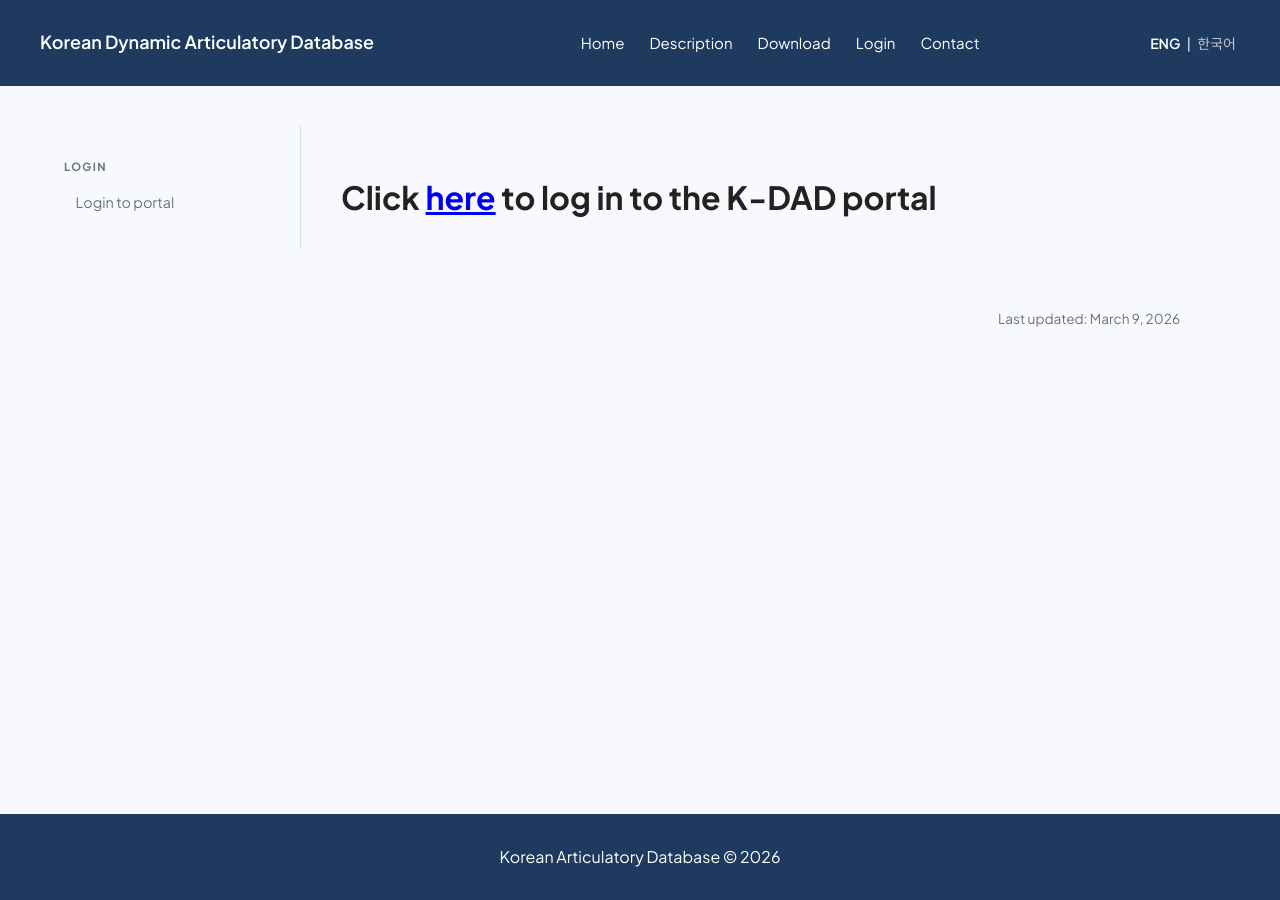
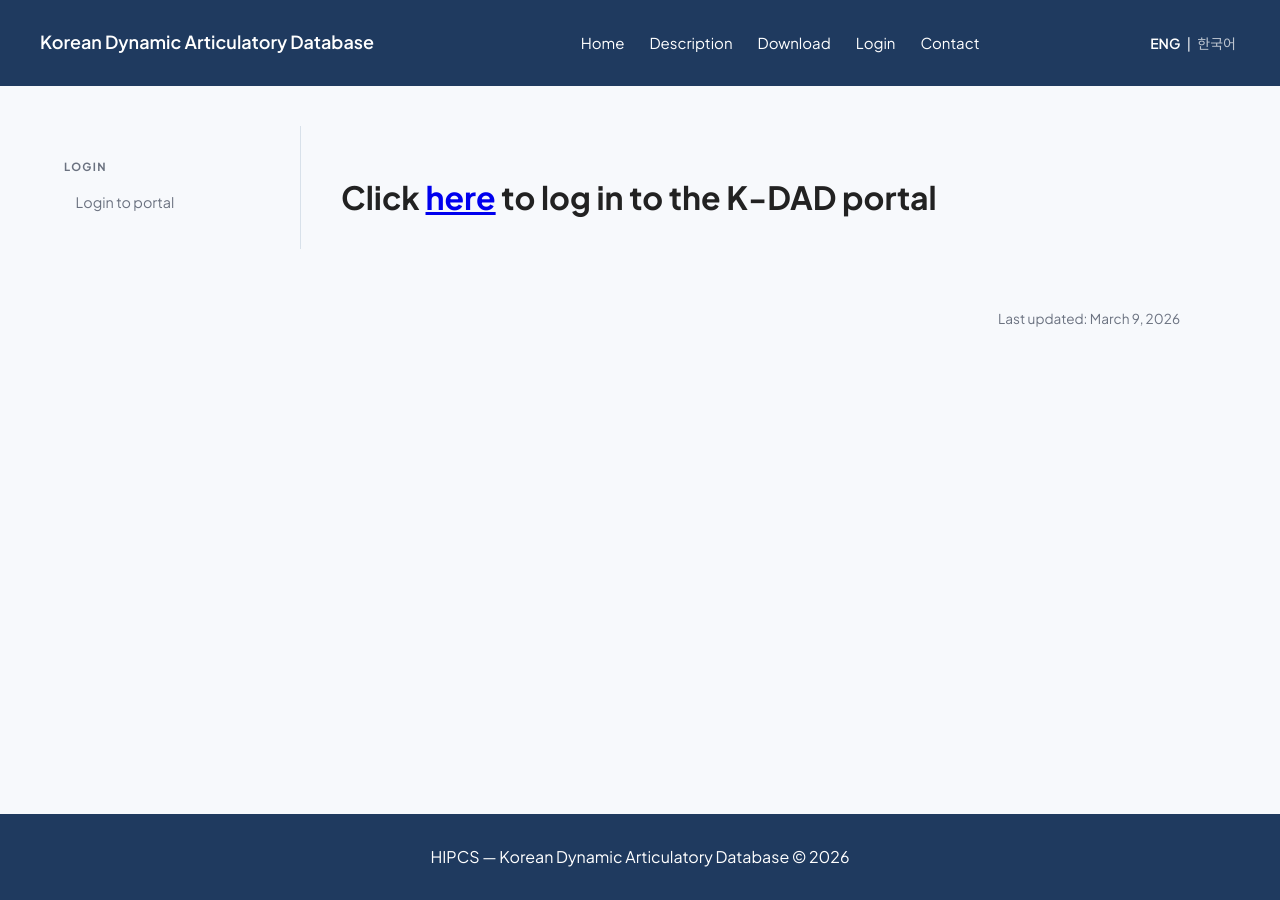
Before and after one commit to jiyoungj/jiyoungj.github.io, a Jekyll site: the page k-dad_demo/login.html, which Jekyll copies as it is, in a window 1280 px wide. Built offline with Jekyll 4.4.1, drawn with Linux system fonts in a browser that asks for light colours.

Commit message:
Update login.html

```diff
--- a/k-dad_demo/login.html
+++ b/k-dad_demo/login.html
@@ -23,9 +23,9 @@
     </ul>
 
     <div class="lang-toggle">
-        <a href="index.html" class="active">ENG</a>
+        <a href="login.html" class="active">ENG</a>
         <span>|</span>
-        <a href="temp.html">한국어</a> <!-- to be updated -->
+        <a href="login_kor.html">한국어</a>
     </div>
 
   </div>
@@ -54,7 +54,7 @@ Last updated: March 9, 2026
 </div>
 
 <footer class="footer">
-<p>Korean Articulatory Database © 2026</p>
+<p>HIPCS — Korean Dynamic Articulatory Database © 2026</p>
 </footer>
 
 </body>
```
